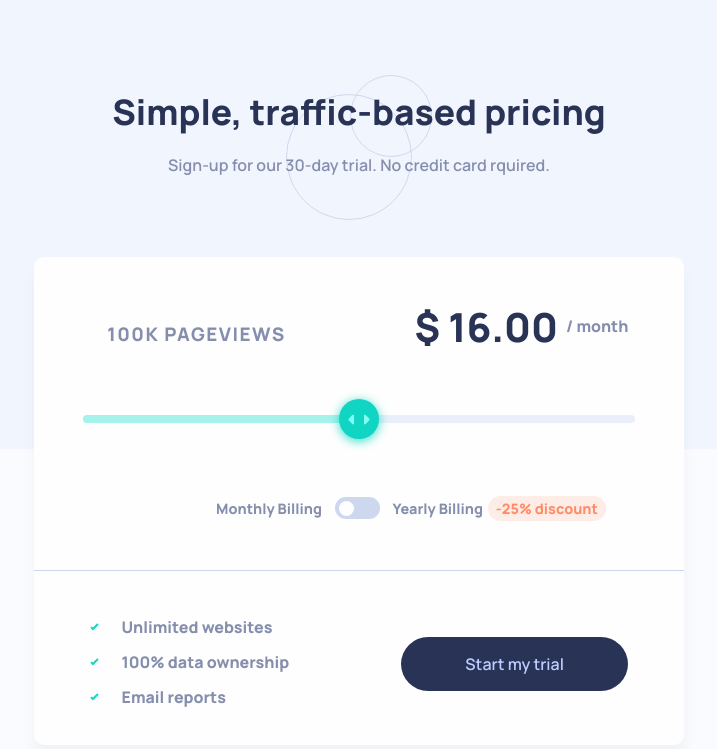
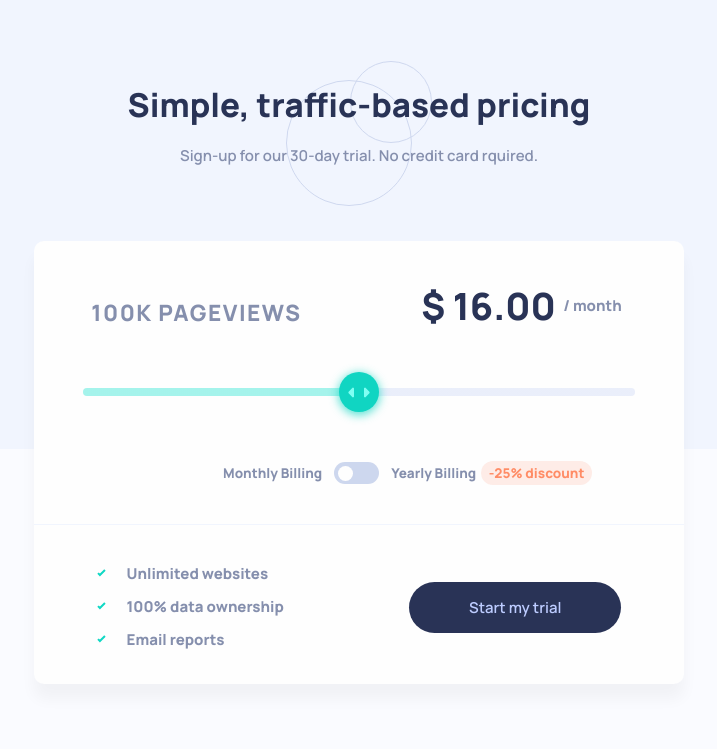
Before and after one commit to Auddity/FEM_Interactive-Pricing-Component, a plain HTML site: page index.html in a window 1280 px wide. Shown: the whole page, without its empty margins (281-998 px from the left). Drawn offline with Linux system fonts and the light colour scheme.

Commit message:
adjustments

```diff
--- a/index.html
+++ b/index.html
@@ -21,8 +21,8 @@
       No credit card rquired.</p>
   </header>
 
-  <div class="card">
-    <h3><span id="quantity-views"></span> PAGEVIEWS</h3>
+  <main class="card">
+    <h2><span id="quantity-views"></span> PAGEVIEWS</h2>
 
     <div class="quantity-selector">
       <div class="slider-container">
@@ -67,7 +67,7 @@
         <div class="btn" id="start-btn">Start my trial</div>
       </div>
     </div>
-  </div>
+  </main>
 
   <script src="app.js"></script>
 </body>
--- a/scss/base/_base.scss
+++ b/scss/base/_base.scss
@@ -16,10 +16,10 @@ html {
   background-image: url('../images/bg-pattern.svg');
   background-repeat: no-repeat;
   @include mx.mqMinH(1024px) {
-    font-size: 16px;
+    font-size: 15px;
   }
   @include mx.mq(1024px) {
-    font-size: 16px;
+    font-size: 15px;
   }
 }
 
--- a/scss/layout/_card.scss
+++ b/scss/layout/_card.scss
@@ -16,14 +16,14 @@
     margin: 2.3rem auto;
   }
 
-  h3 {
+  h2 {
     letter-spacing: 1.5px;
     padding: 1.2rem 0;
     @include mx.mqMinH(700px) {
       padding-top: 2.2rem;
     }
     @include mx.mqMinH(1024px) {
-      font-size: 1.5rem;
+      font-size: 1.3rem;
       padding: 2.3rem 0 1.4rem;
     }
   }
@@ -31,7 +31,7 @@
   .quantity-selector {
     @include mx.flexCenter;
     width: 100%;
-    margin: 2rem 0 3rem;
+    margin: 1.4rem 0 2.4rem;
 
     .slider-container {
       width: 85%;
@@ -40,7 +40,6 @@
         appearance: none;
         width: 100%;
         height: 8px;
-        // background-image: linear-gradient(90deg, c.$fullSliderBar 50%, c.$emptySliderBg 50%);
         border: none;
         outline: none;
         border-radius: 10px;
@@ -83,7 +82,7 @@
   .toggle-container {
     @include mx.flexCenter;
     font-size: .9rem;
-    padding: 1rem 0;
+    padding: .8rem 0;
     @include mx.mqMinH(1024px) {
       padding: 1.5rem 0;
       font-size: 1.1rem;
@@ -138,8 +137,8 @@
   .line {
     width: 100%;
     height: 1px;
-    background-color: c.$toggleBg;
-    margin: 1.3rem 0;
+    background-color: #F1F5FE;
+    margin: 1rem 0;
     @include mx.mqMinH(1024px) {
       margin-bottom: 2rem;
     }
--- a/scss/layout/_header.scss
+++ b/scss/layout/_header.scss
@@ -21,7 +21,7 @@
       margin-bottom: .5rem;
     }
     @include mx.mqMinH(1024px) {
-      font-size: 2rem;
+      font-size: 1.7rem;
     }
   }
 
```
Also changed, not shown: css/main.min.css.
